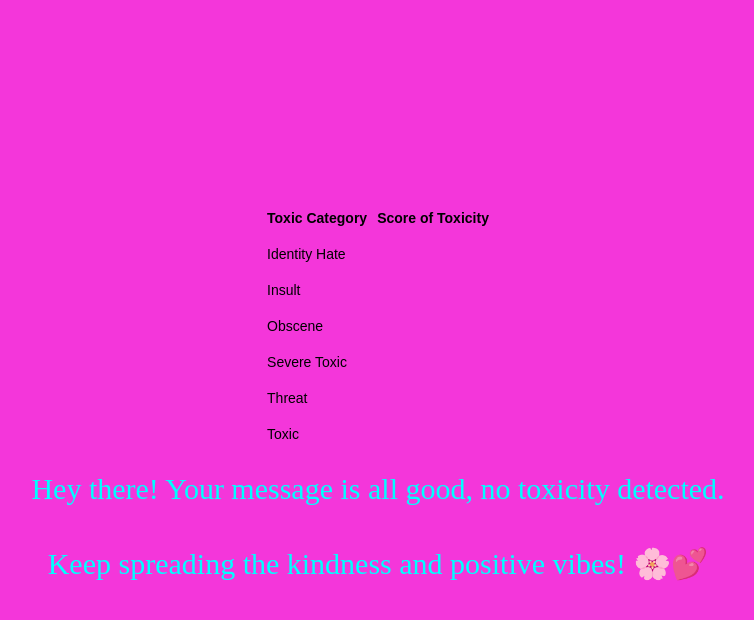
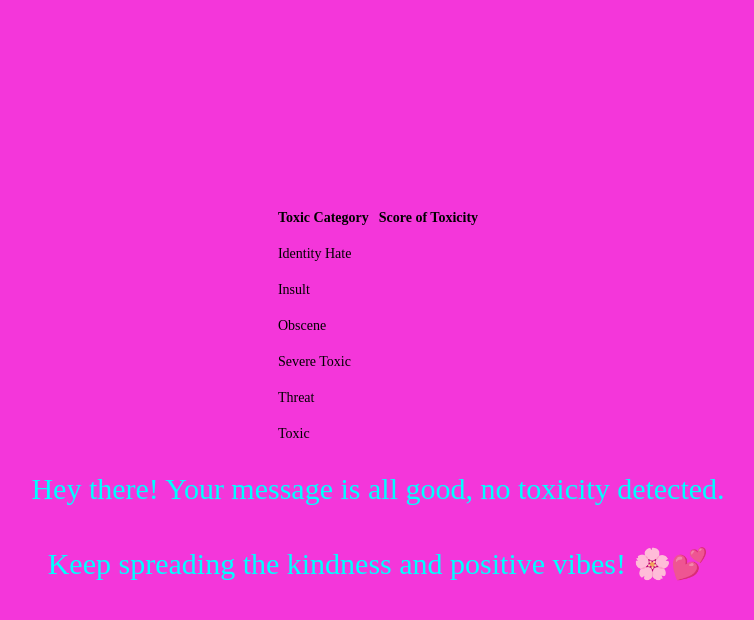
Before and after one commit to RomanNekrasov/toxicity-prediction-mlops-pipeline, a Flask app: template components/toxic-prediction-ui/src/templates/response-page.html in a window 1280 px wide. Shown: the top 620 px of the page, without its empty margins (262-1016 px from the left). Run offline with Flask 3, Linux system fonts and the light colour scheme; the template is opened without the code that fills it, so the values that code supplies are empty.

Commit message:
HTML table same font as rest

```diff
--- a/components/toxic-prediction-ui/src/templates/response-page.html
+++ b/components/toxic-prediction-ui/src/templates/response-page.html
@@ -44,9 +44,9 @@
             border-collapse: collapse;
             border-spacing: 0;
         }
-        .tg td {border-color: transparent; border-width: 1px; font-family: Arial, sans-serif; font-size: 14px;
+        .tg td {border-color: transparent; border-width: 1px; font-size: 14px;
           overflow: hidden; padding: 10px 5px; word-break: normal;}
-        .tg th {border-color: transparent; border-width: 1px; font-family: Arial, sans-serif; font-size: 14px;
+        .tg th {border-color: transparent; border-width: 1px; font-size: 14px;
           font-weight: normal; overflow: hidden; padding: 10px 5px; word-break: normal;}
         .tg .tg-1wig {font-weight: bold; text-align: left; vertical-align: top}
         .tg .tg-0lax {text-align: left; vertical-align: top}
```
